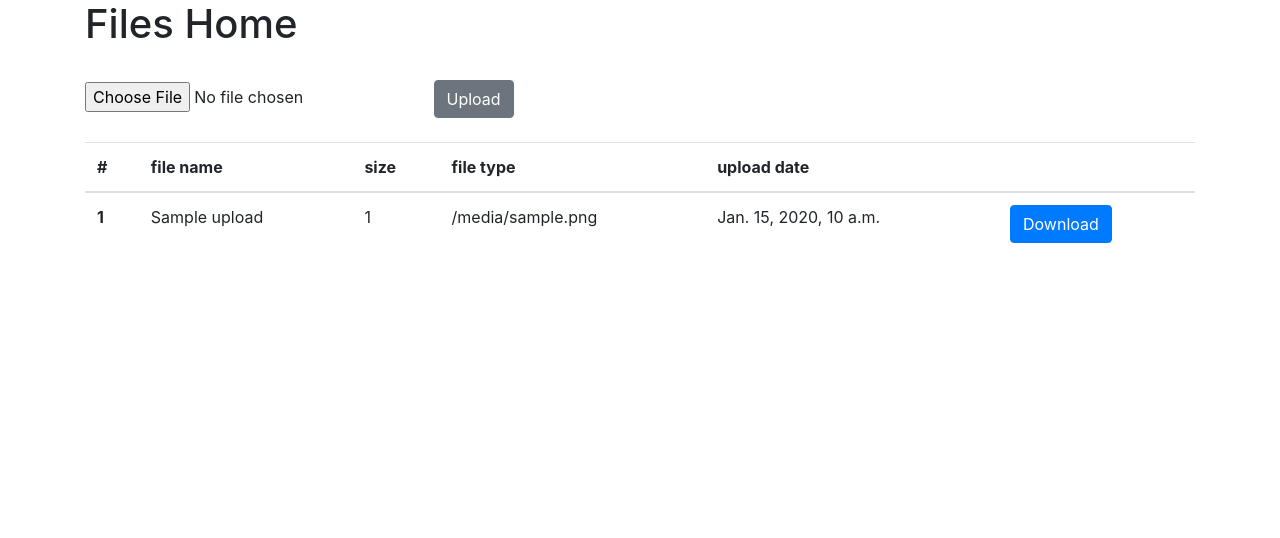
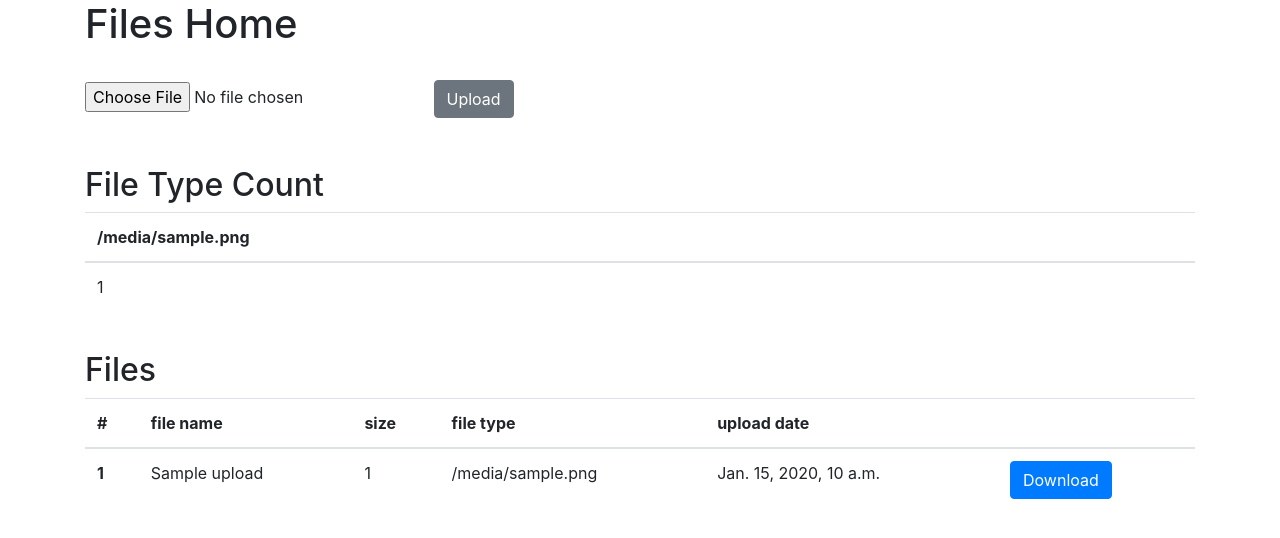
Before and after one commit to arc-bits-goa/Django_file_upload_download, a Django app: template file_project/templates/files/files_home.html in a window 1280 px wide. Shown: the top 538 px of the page. Run offline with Django 3.2, Linux system fonts and the light colour scheme; the template is opened without the code that fills it: most values are stand-ins (such as "Sample title", 1, 10 or a date in 2020); some libraries are stand-ins or nearby versions.

Commit message:
Added file counts and added image to README.md

```diff
--- a/file_project/templates/files/files_home.html
+++ b/file_project/templates/files/files_home.html
@@ -13,7 +13,29 @@
 	</form>
 
 	<br/>
+	<br/>
 
+	<h2>File Type Count</h2>
+	<table class="table">
+	  <thead>
+	    <tr>
+	    	{% for file_type in file_types %}
+	    		<th scope="col">{{ file_type }}</th>
+		    {% endfor %}
+	    </tr>
+	  </thead>
+	  <tbody>
+	  	<tr>
+		  	{% for file_type_count in file_type_counts %}
+		  		<td>{{ file_type_count }}</td>
+			{% endfor %}
+		</tr>
+	  </tbody>
+	</table>
+
+	<br/>
+
+	<h2>Files</h2>
 	<table class="table">
 	  <thead>
 	    <tr>
```
Also changed, not shown: file_project/files/views.py (+9 -1 lines), README.md, file_project/db.sqlite3, img/file_upload_download_home.png (added), 1 other file.
